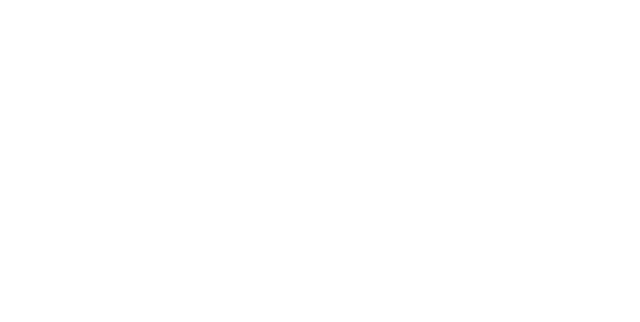
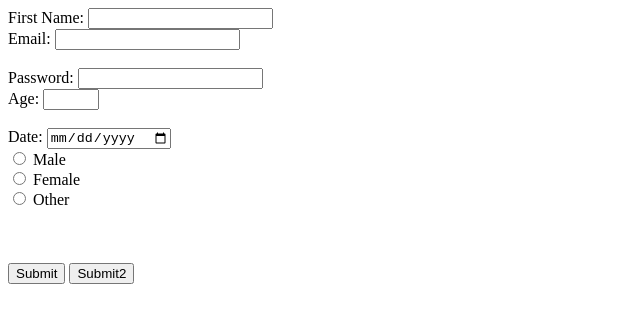
Before and after one commit to pashasokol/TEST_REPOSITORY, a plain HTML site: page Lektion 2/2 Formulär/index.html in a window 1280 px wide. Shown: the whole page, without its empty margins (0-640 px from the left). Drawn offline with Linux system fonts and the light colour scheme.

Commit message:
lektion2

```diff
--- a/Lektion 2/2 Formulär/index.html
+++ b/Lektion 2/2 Formulär/index.html
@@ -28,8 +28,78 @@
 
 
 
+        <label for="firstName">First Name:</label>
+        <input type="text" id="firstName" name="firstName">
 
-    </form>
+        <div>
+
+
+
+            <label for="email">Email:</label>
+            <input type="email" id="email" name="email">
+
+        </div>
+
+
+
+            <br>
+
+            <div>
+                <label for="password">Password:</label>
+                <input type="password" name="password" id="password">
+            </div>
+
+
+            <div>
+                <label for="age">Age:</label>
+                <input type="number" name="age" id="age" min="1" max="99">
+            </div>
+
+
+
+        <br>
+
+        <div>
+            <label for="date">Date:</label>
+            <input type="date" name="daqte" id="date">
+
+
+        </div>
+
+        <div id="radios">
+
+
+
+            <input type="radio" name="gender" id="male" value="male">
+            <label for="male">Male</label>
+
+            <br>
+
+
+            <input type="radio" name="gender" id="female" value="female">
+            <label for="female">Female</label>
+
+            <br>
+
+            <input type="radio" name="gender" id="other" value="other">
+            <label for="other">Other</label>
+
+        </div>
+
+
+        <br>
+        <br>
+        <br>
+
+
+
+
+
+
+
+
+        <button type="button">Submit</button>
+        <input type="submit" value="Submit2">
 
 </body>
 </html>
```
